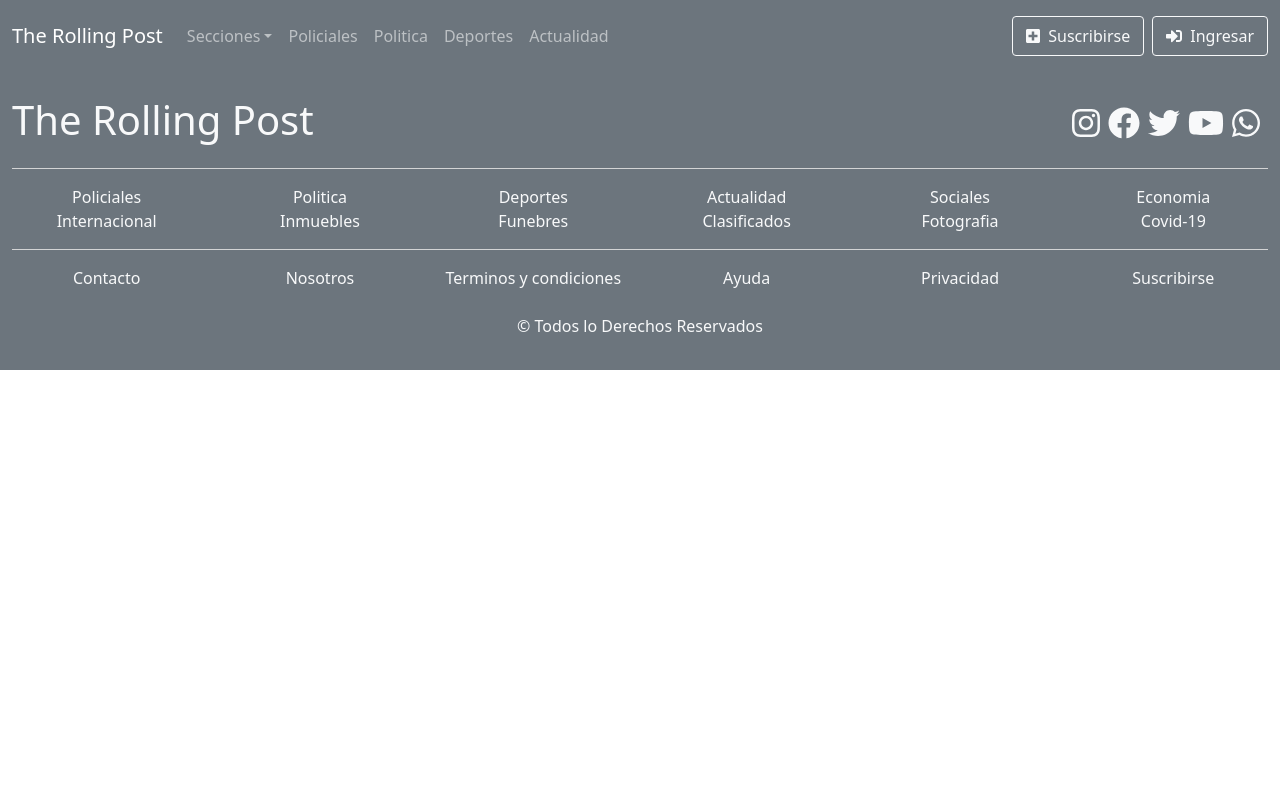
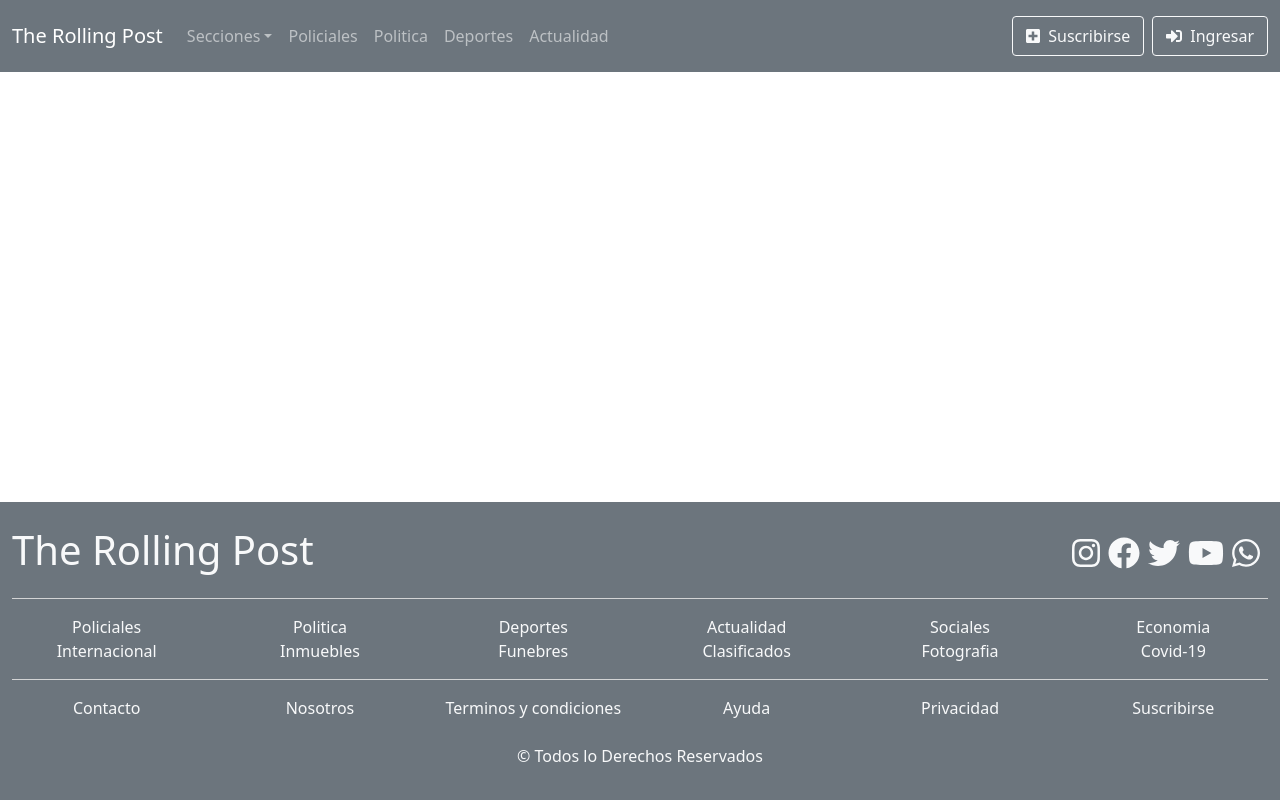
Before and after one commit to canto1380/front-therollingpost, a React (Create React App) app: page /acerca-de-nosotros in a window 1280 px wide. Built offline with nearby package versions, Linux system fonts and the light colour scheme.

Commit message:
footer ya anclado al final de la pagina

```diff
--- a/src/App.css
+++ b/src/App.css
@@ -28,3 +28,11 @@
         text-align: center;
     }
 }
+.page-container {
+    display: flex;
+    flex-direction: column;
+    min-height: 100vh;
+  }
+  .content-wrap {
+    flex: 1;
+  }
--- a/src/App.js
+++ b/src/App.js
@@ -17,6 +17,8 @@ import Suscripcion from './components/Suscripcion'
 function App() {
   return (
     <Router>
+      <div className="page-container">
+        <div className="content-wrap">
       <Navigation />
       <Switch>
         <Route exact path="/">
@@ -50,7 +52,9 @@ function App() {
           <AcercaDeNosotros />
         </Route>
       </Switch>
+     </div>
       <Footer />
+      </div>
     </Router>
   );
 }
```
Also changed, not shown: 1 other file (tests, documents, lock files or other folders).
